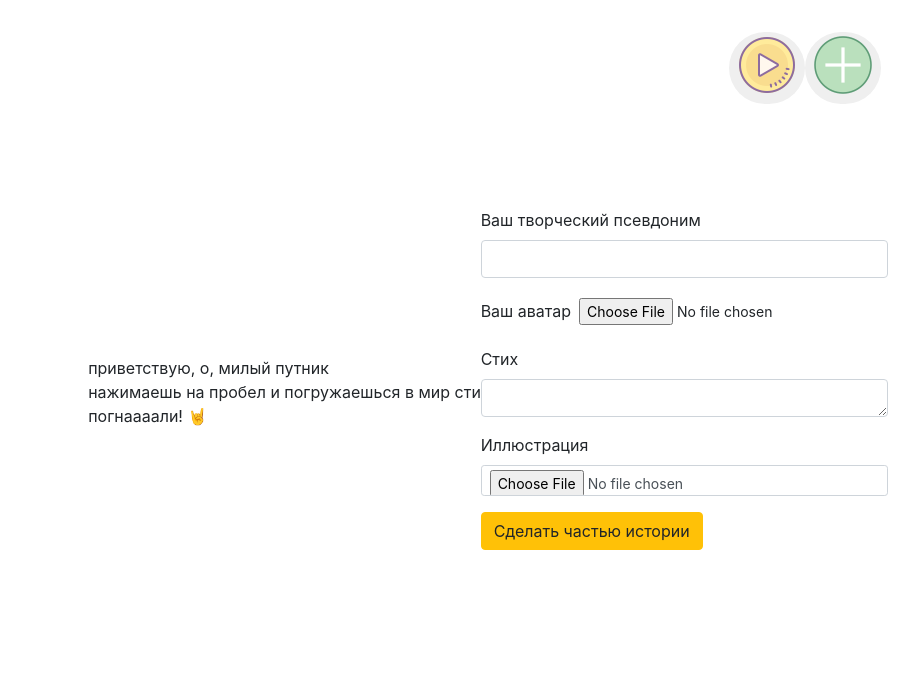
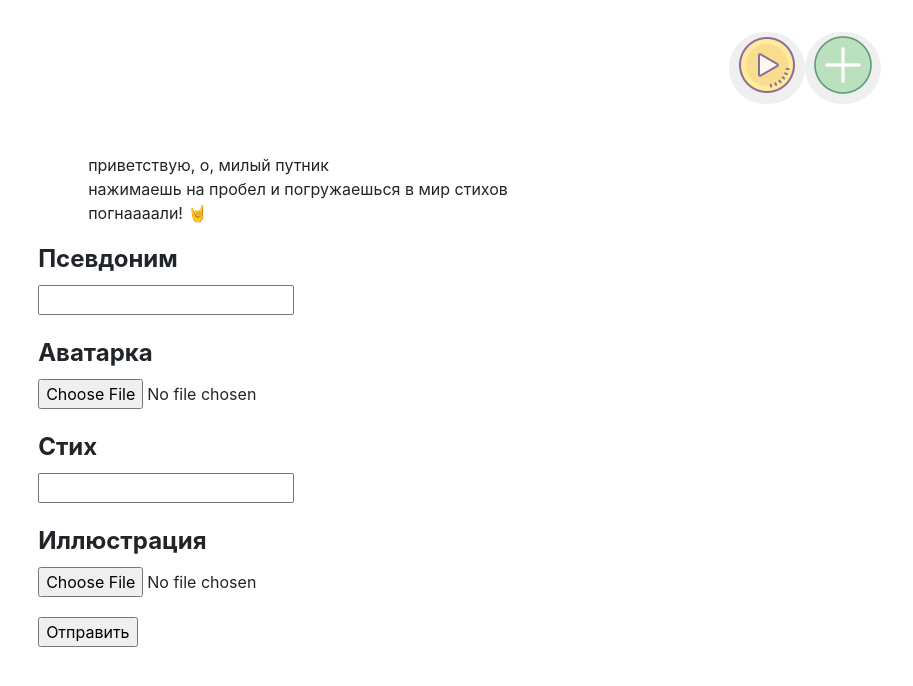
Before and after one commit to BossNumber1/poetry, a Next.js app in the folder app/: page / in a window 1280 px wide. Both pictures are taken after a click on the button 1210 px from the left and 68 px from the top of the page. Shown: the top 686 px of the page, without its empty margins (367-1280 px from the left). Built offline with nearby package versions, Linux system fonts and the light colour scheme; no server answers.

Commit message:
сделал форму, что отправляет на сервер фото и данные

```diff
--- a/app/components/VerseAddingForm.jsx
+++ b/app/components/VerseAddingForm.jsx
@@ -1,13 +1,13 @@
 import React from "react";
-import { Formik, Form, Field } from "formik";
-// import axios from "axios";
+// import { Formik, Form, Field } from "formik";
+import axios from "axios";
 
-import { useHttpPost } from "./useHttp.hook";
+// import { useHttpPost } from "./useHttp.hook";
 
 const VerseAddingForm = () => {
-    const [showError, setShowError] = React.useState(false);
+    // const [showError, setShowError] = React.useState(false);
 
-    const { requestPost } = useHttpPost();
+    // const { requestPost } = useHttpPost();
 
     React.useEffect(() => {
         document.querySelector("form").addEventListener("keydown", (event) => {
@@ -15,134 +15,215 @@ const VerseAddingForm = () => {
         });
     }, []);
 
+    const blet = (e) => {
+        e.preventDefault();
+
+        let bro = [];
+
+        const formData = new FormData(document.querySelector("form"));
+        for (var pair of formData.entries()) {
+            bro.push(pair[1]);
+        }
+
+        if (bro.length > 0) {
+            let formData = new FormData();
+            // formData.append("avatar", bro[1]);
+            // formData.append("illustration", bro[3]);
+
+            // let textData = {
+            //     nameAuthor: bro[0],
+            //     verse: bro[2]
+            // }
+
+            formData.append("nameAuthor", bro[0]);
+            formData.append("avatar", bro[1]);
+            formData.append("verse", bro[2]);
+            formData.append("illustration", bro[3]);
+
+            // axios
+            //     .post("http://localhost:80/api/upload", textData)
+            //     .then((res) => alert(res.data));
+
+            axios
+                .post(
+                    "http://localhost:80/api/upload",
+                    formData,
+
+                    {
+                        headers: {
+                            "Content-Type": "multipart/form-data",
+                        },
+                    }
+                )
+                .then((res) => alert(res.data));
+        }
+    };
+
     return (
-        <Formik
-            initialValues={{
-                nameAuthor: "",
-                avatar: "",
-                verse: "",
-                illustration: "",
-            }}
-            validate={(values) => {
-                if (
-                    !values.nameAuthor ||
-                    !values.avatar ||
-                    !values.verse ||
-                    !values.illustration
-                ) {
-                    setShowError(false);
-                }
-            }}
-            onSubmit={(values, { setSubmitting }) => {
-                setTimeout(() => {
-                    if (
-                        values.nameAuthor !== "" &&
-                        values.avatar !== "" &&
-                        values.verse !== "" &&
-                        values.illustration !== ""
-                    ) {
-                        // alert(JSON.stringify(values, null, 2));
+        <form
+            // ref="uploadForm"
+            // id="uploadForm"
+            action="http://localhost:80/upload"
+            method="post"
+            encType="multipart/form-data"
+            // style={{ textAlign: "center" }}
+        >
+            <div style={{ marginBottom: "20px" }}>
+                <b>
+                    <legend>Псевдоним</legend>
+                </b>
+                <input type="text" name="nameAuthor" />
+            </div>
+            <div style={{ marginBottom: "20px" }}>
+                <b>
+                    <legend>Аватарка</legend>
+                </b>
+                <input type="file" name="avatar" />
+            </div>
+            <div style={{ marginBottom: "20px" }}>
+                <b>
+                    <legend>Стих</legend>
+                </b>
+                <input type="text" name="verse" />
+            </div>
+            <div style={{ marginBottom: "20px" }}>
+                <b>
+                    <legend>Иллюстрация</legend>
+                </b>
+                <input type="file" name="illustration" />
+            </div>
 
-                        // axios
-                        //     .get(`http://localhost:80/api/createPost/`)
-                        //     .then((response) => {
-                        //         alert(response);
-                        //         // setAllo(response.data);
-                        //     });
+            <input type="submit" value="Отправить" onClick={blet} />
 
-                        requestPost(`http://localhost:80/api/createPost/`, {
-                            nameAuthor: values.nameAuthor,
-                            avatar: values.avatar,
-                            verse: values.verse,
-                            illustration: values.illustration,
-                        }).then((response) => {
-                            alert(response);
-                            // showSuccess(true);
-                            // localStorage.setItem("login", formData.login);
-                            // localStorage.setItem("pass", formData.password);
-                            // dispatch(logOffDouble(false));
-                            // const { pathname } = Router;
-                            // if (pathname == "/access") {
-                            //     Router.push("/booksAll");
-                            // }
-                        });
-                    } else {
-                        setShowError("Стоит полностью заполнить форму");
-                    }
+            {/* <VerseAddingForm /> */}
+        </form>
+        // <Formik
+        //     initialValues={{
+        //         nameAuthor: "",
+        //         avatar: "",
+        //         verse: "",
+        //         illustration: "",
+        //     }}
+        //     validate={(values) => {
+        //         if (
+        //             !values.nameAuthor ||
+        //             !values.avatar ||
+        //             !values.verse ||
+        //             !values.illustration
+        //         ) {
+        //             setShowError(false);
+        //         }
+        //     }}
+        //     onSubmit={(values, { setSubmitting }) => {
+        //         setTimeout(() => {
+        //             if (
+        //                 values.nameAuthor !== "" &&
+        //                 values.avatar !== "" &&
+        //                 values.verse !== "" &&
+        //                 values.illustration !== ""
+        //             ) {
+        //                 // alert(JSON.stringify(values, null, 2));
 
-                    setSubmitting(false);
-                }, 400);
-            }}
-        >
-            {({ isSubmitting }) => (
-                <div className="postAddForm" id="postAddFormId">
-                    {showError && (
-                        <div style={{ color: "red" }}>{showError}</div>
-                    )}
-                    <Form>
-                        <fieldset>
-                            <div className="mb-3">
-                                <label for="nik" className="form-label">
-                                    Ваш творческий псевдоним
-                                </label>
+        //                 // axios
+        //                 //     .get(`http://localhost:80/api/createPost/`)
+        //                 //     .then((response) => {
+        //                 //         alert(response);
+        //                 //         // setAllo(response.data);
+        //                 //     });
 
-                                <Field
-                                    type="text"
-                                    name="nameAuthor"
-                                    className="form-control"
-                                />
-                            </div>
+        //                 requestPost(`http://localhost:80/api/createPost/`, {
+        //                     nameAuthor: values.nameAuthor,
+        //                     avatar: values.avatar,
+        //                     verse: values.verse,
+        //                     illustration: values.illustration,
+        //                 }).then((response) => {
+        //                     alert(response);
+        //                     // showSuccess(true);
+        //                     // localStorage.setItem("login", formData.login);
+        //                     // localStorage.setItem("pass", formData.password);
+        //                     // dispatch(logOffDouble(false));
+        //                     // const { pathname } = Router;
+        //                     // if (pathname == "/access") {
+        //                     //     Router.push("/booksAll");
+        //                     // }
+        //                 });
+        //             } else {
+        //                 setShowError("Стоит полностью заполнить форму");
+        //             }
 
-                            <div className="mb-3">
-                                <label for="avatar" className="form-label">
-                                    Ваш аватар
-                                </label>
-                                <Field
-                                    type="file"
-                                    name="avatar"
-                                    className="form-form-control form-control-sm"
-                                />
-                            </div>
+        //             setSubmitting(false);
+        //         }, 400);
+        //     }}
+        // >
+        //     {({ isSubmitting }) => (
+        //         <div className="postAddForm" id="postAddFormId">
+        //             {showError && (
+        //                 <div style={{ color: "red" }}>{showError}</div>
+        //             )}
+        //             <Form>
+        //                 <fieldset>
+        //                     <div className="mb-3">
+        //                         <label for="nik" className="form-label">
+        //                             Ваш творческий псевдоним
+        //                         </label>
 
-                            <div className="mb-3">
-                                <label for="verse" className="form-label">
-                                    Стих
-                                </label>
+        //                         <Field
+        //                             type="text"
+        //                             name="nameAuthor"
+        //                             className="form-control"
+        //                         />
+        //                     </div>
 
-                                <Field
-                                    name="verse"
-                                    as="textarea"
-                                    className="form-control"
-                                    rows="1"
-                                />
-                            </div>
+        //                     <div className="mb-3">
+        //                         <label for="avatar" className="form-label">
+        //                             Ваш аватар
+        //                         </label>
+        //                         <Field
+        //                             type="file"
+        //                             name="avatar"
+        //                             className="form-form-control form-control-sm"
+        //                         />
+        //                     </div>
 
-                            <div className="mb-3">
-                                <label
-                                    for="illustration"
-                                    className="form-label"
-                                >
-                                    Иллюстрация
-                                </label>
-                                <Field
-                                    type="file"
-                                    name="illustration"
-                                    className="form-control form-control-sm"
-                                />
-                            </div>
+        //                     <div className="mb-3">
+        //                         <label for="verse" className="form-label">
+        //                             Стих
+        //                         </label>
 
-                            <button
-                                type="submit"
-                                disabled={isSubmitting}
-                                className="btn btn-warning"
-                            >
-                                Сделать частью истории
-                            </button>
-                        </fieldset>
-                    </Form>
-                </div>
-            )}
-        </Formik>
+        //                         <Field
+        //                             name="verse"
+        //                             as="textarea"
+        //                             className="form-control"
+        //                             rows="1"
+        //                         />
+        //                     </div>
+
+        //                     <div className="mb-3">
+        //                         <label
+        //                             for="illustration"
+        //                             className="form-label"
+        //                         >
+        //                             Иллюстрация
+        //                         </label>
+        //                         <Field
+        //                             type="file"
+        //                             name="illustration"
+        //                             className="form-control form-control-sm"
+        //                         />
+        //                     </div>
+
+        //                     <button
+        //                         type="submit"
+        //                         disabled={isSubmitting}
+        //                         className="btn btn-warning"
+        //                     >
+        //                         Сделать частью истории
+        //                     </button>
+        //                 </fieldset>
+        //             </Form>
+        //         </div>
+        //     )}
+        // </Formik>
     );
 };
 
```
